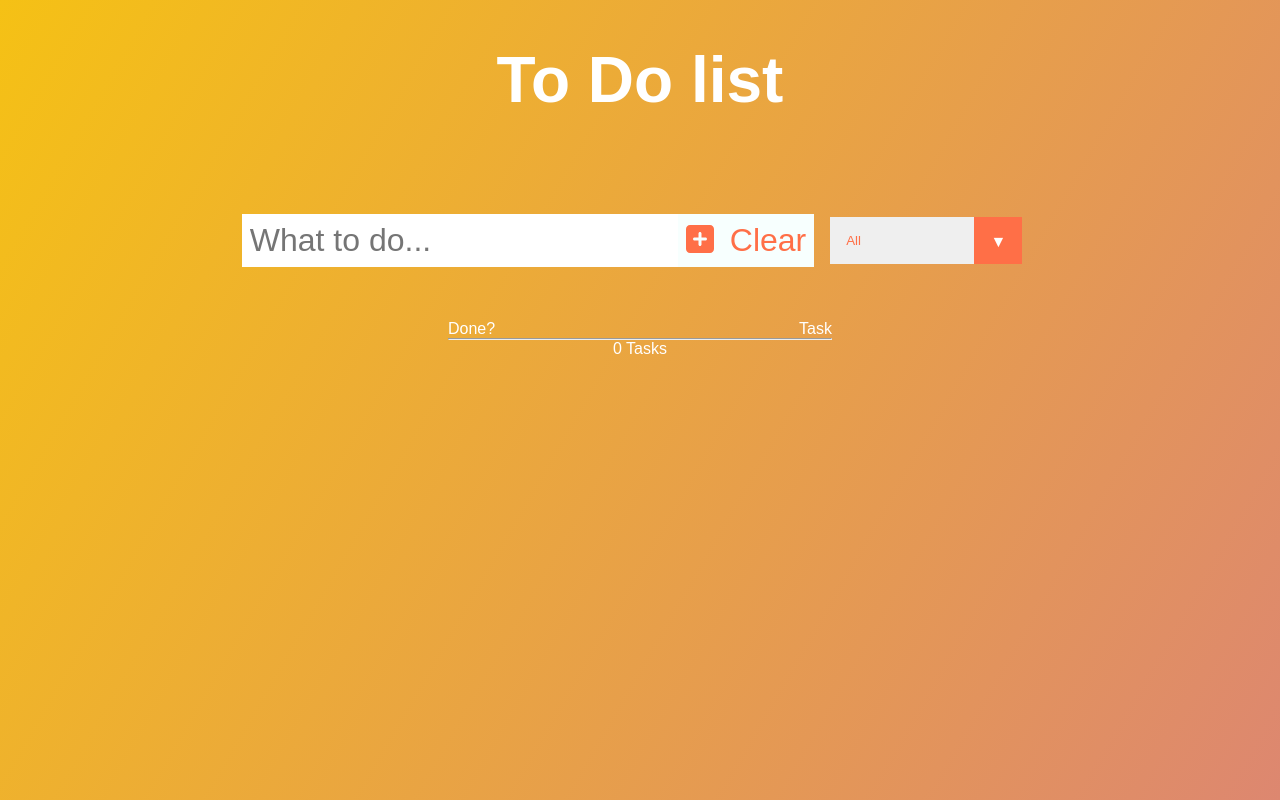
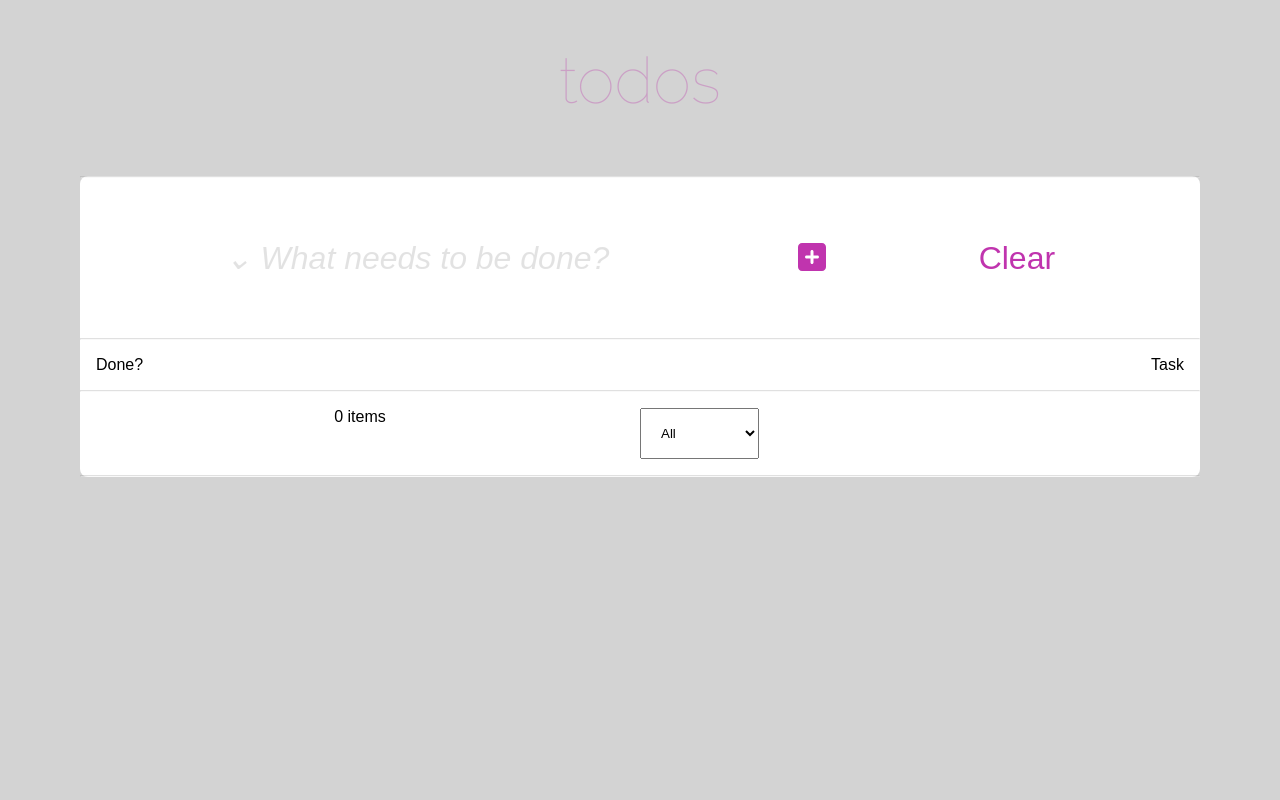
Before and after one commit to KezzouRaphael/hamilton-6-react-intro-KezzouRaphael, a React (Create React App) app: page / in a window 1280 px wide. Built offline with nearby package versions, Linux system fonts and the light colour scheme.

Commit message:
Changed Style

```diff
--- a/src/App.js
+++ b/src/App.js
@@ -37,13 +37,17 @@ function App() {
     localStorage.setItem("todos", JSON.stringify(todos));
   }
   return (
+    <>
+    <header>
+        <h1>todos</h1>
+    </header>
     <div className="App">
-      <header>
-        <h1>To Do list</h1>
-      </header>
+      <hr/>
       <Form inputText={inputText} todos={todos} setTodos={setTodos} setInputText = {setInputText} setStatus={setStatus}/>
-      <TodoList filteredTodos={filteredTodos} todos={todos} setTodos={setTodos} />
+      <hr/>
+      <TodoList filteredTodos={filteredTodos} todos={todos} setTodos={setTodos} status={status} setStatus={setStatus}/>
     </div>
+    </>
   );
 }
 
--- a/src/App.scss
+++ b/src/App.scss
@@ -1,11 +1,29 @@
+@import url('https://fonts.googleapis.com/css2?family=Raleway:ital,wght@0,100;0,200;0,300;0,400;0,500;0,600;0,700;0,800;0,900;1,100;1,200;1,300;1,400;1,500;1,600;1,700;1,800;1,900&display=swap');
 * {
   margin: 0;
   padding: 0;
   box-sizing: border-box;
 }
+h1{
+  font-family: "Raleway";
+  color:rgba(180, 12, 158, 0.836);
+  font-weight: 100;
+  opacity: 0.3;
+}
+input {
+  accent-color: rgba(180, 12, 158, 0.836);
+}
+.App{
+  background-color:white;
+  margin: 1rem 5rem;
+  border-radius:0.5rem;
+}
+hr{
+  opacity: 0.3;
+}
 body {
-  background-image: linear-gradient(120deg, #f5c115 0%, #dd8770 100%);
-  color: white;
+  background : lightgray;
+  color: black;
   font-family: "Poppins", sans-serif;
   min-height: 100vh;
 }
@@ -16,8 +34,12 @@ header,
 form {
   min-height: 20vh;
   display: flex;
-  justify-content: center;
+  justify-content: space-evenly;
   align-items: center;
+}
+::placeholder{
+  opacity: 0.2;
+  font-style: italic;
 }
 form input,
 form button {
@@ -27,13 +49,13 @@ form button {
   background: white;
 }
 form button {
-  color: #ff6f47;
-  background: #f7fffe;
+  color: rgba(180, 12, 158, 0.836);
+  background: white;
   cursor: pointer;
   transition: all 0.3s ease;
 }
 form button:hover {
-  background: #ff6f47;
+  background: rgba(180, 12, 158, 0.836);
   color: white;
 }
 .todo {
@@ -49,9 +71,7 @@ form button:hover {
     text-align: center;
   }
   &-container {
-    display: flex;
-    justify-content: center;
-    align-items: center;
+    width: -moz-available;
   }
   &-list {
     min-width: 30%;
@@ -60,79 +80,70 @@ form button:hover {
   &-item {
     padding: 0rem 0.5rem;
     &-container {
-      color: white;
+      color: black;
       display: flex;
       justify-content: space-between;
+      padding: 1rem;
     }
   }
 }
-.filter-todo {
-  padding: 1rem;
-}
+
 .todo li {
   flex: 1;
 }
-
-.trash-btn,
-.complete-btn {
-  background: #ff6f47;
-  color: white;
-  border: none;
-  padding: 1rem;
-  cursor: pointer;
-  font-size: 1rem;
-}
-.complete-btn {
-  background: rgb(11, 212, 162);
-}
-.fall {
-  transform: translateY(10rem) rotateZ(20deg);
-  opacity: 0;
-}
-
 .completed {
   text-decoration: line-through;
   opacity: 0.5;
 }
 
 /*CUSTOM SELECTOR */
-select {
-  -webkit-appearance: none;
-  -moz-appearance: none;
-  -ms-appearance: none;
-  appearance: none;
-  outline: 0;
-  box-shadow: none;
-  border: 0 !important;
-  background-image: none;
+// select {
+//   -webkit-appearance: none;
+//   -moz-appearance: none;
+//   -ms-appearance: none;
+//   appearance: none;
+//   outline: 0;
+//   box-shadow: none;
+//   border: 0 !important;
+//   background-image: none;
+// }
+.filter-todo {
+  padding: 1rem;
 }
-
-/* Custom Select */
-.select {
-  margin: 1rem;
-  position: relative;
-  overflow: hidden;
+// /* Custom Select */
+// .select {
+//   margin: 1rem;
+//   overflow: hidden;
+//   display: flex;
+//   justify-content: center;
+// }
+// select {
+//   color: #ff6f47;
+//   font-family: "Poppins", sans-serif;
+//   cursor: pointer;
+// }
+.todo-selector{
+  display: grid;
+  grid-template-rows: 1fr;
+  grid-template-columns: repeat(2,1fr);
+  padding-top: 1rem;
+  padding-bottom: 1rem;
 }
-select {
-  color: #ff6f47;
-  font-family: "Poppins", sans-serif;
-  cursor: pointer;
-  width: 12rem;
+// /* Arrow */
+// .select::after {
+//   content: "\25BC";
+//   padding: 1rem;
+//   background: #ff6f47;
+//   cursor: pointer;
+//   pointer-events: none;
+// }
+@media screen and (max-width: 800px) {
+  form input, form button {
+    font-size: 1rem;
+  }
 }
-/* Arrow */
-.select::after {
-  content: "\25BC";
-  position: absolute;
-  top: 0;
-  right: 0;
-  padding: 1rem;
-  background: #ff6f47;
-  cursor: pointer;
-  pointer-events: none;
+@media screen and (max-width: 480px) {
+  form input, form button {
+    font-size: 0.7rem;
+  }
 }
-/* Transition */
-/*
-.select:hover::after {
-  transform: scale(1.5);
-}
-*/
--- a/src/Components/Form.js
+++ b/src/Components/Form.js
@@ -17,23 +17,13 @@ const Form = ({inputText,todos,setTodos,setInputText,setStatus})=>{
     let newTodosFilter = newTodos.filter(todo => todo.completed === false);
     setTodos(newTodosFilter);
   };
-  const statusHandler = (e) =>{
-    setStatus(e.target.value);
-  };
   return(
     <form>
-    <input onChange={inputTextHandler} value={inputText} type="text" className="todo-input" placeholder="What to do..."/>
+    <input onChange={inputTextHandler} value={inputText} type="text" className="todo-input" placeholder="&#8964; What needs to be done?"/>
     <button onClick={submitTodoHandler} className="todo-button" type="submit">
     <FontAwesomeIcon icon={faSquarePlus}/>
     </button>
     <button onClick={deleteTodoHandler} className="todo-button" type="delete">Clear</button>
-    <div className="select">
-      <select onChange={statusHandler} name="todos" className="filter-todo">
-        <option value="all">All</option>
-        <option value="completed">Completed</option>
-        <option value="uncompleted">Uncompleted</option>
-      </select>
-    </div>
   </form>
   );
 };
--- a/src/Components/Todo.js
+++ b/src/Components/Todo.js
@@ -3,7 +3,6 @@ import React,{useState,useEffect} from 'react';
 const Todo = ({todo,setTodos,todos})=>{
   const [checked,setChecked] = useState(todo.completed);
   const todoClickHandler = (e)=>{
-    console.log(checked);
     setChecked(!checked);
     let match = todos.find(todoP => todoP.id === todo.id);
     match.completed = !checked;
--- a/src/Components/TodoList.js
+++ b/src/Components/TodoList.js
@@ -1,6 +1,9 @@
 import React from 'react';
 import Todo from './Todo';
-const TodoList = ({todos,setTodos,filteredTodos,checked,setChecked})=>{
+const TodoList = ({todos,setTodos,filteredTodos,status,setStatus})=>{
+  const statusHandler = (e) =>{
+    setStatus(e.target.value);
+  };
   return(
     <>
       <div className = 'todo-container'>
@@ -15,11 +18,22 @@ const TodoList = ({todos,setTodos,filteredTodos,checked,setChecked})=>{
           {filteredTodos.map(todo => (
             <li key = {todo.id} >
               <Todo todo={todo} todos={todos} setTodos={setTodos}/>
+              <hr/>
             </li>
           ))}
         </ul>
       </div>
-      <p className="todo-counter">{filteredTodos.length} Tasks</p>
+      <div className="todo-selector">
+        <p className="todo-counter">{filteredTodos.length} items</p>
+        <div className="select">
+          <select onChange={statusHandler} name="todos" className="filter-todo">
+            <option value="all">All</option>
+            <option value="completed">Completed</option>
+            <option value="uncompleted">Active</option>
+          </select>
+        </div>
+      </div>
+      <hr/>
     </>
   );
 };
```
Also changed, not shown: 7 other files (tests, documents, lock files or other folders).
